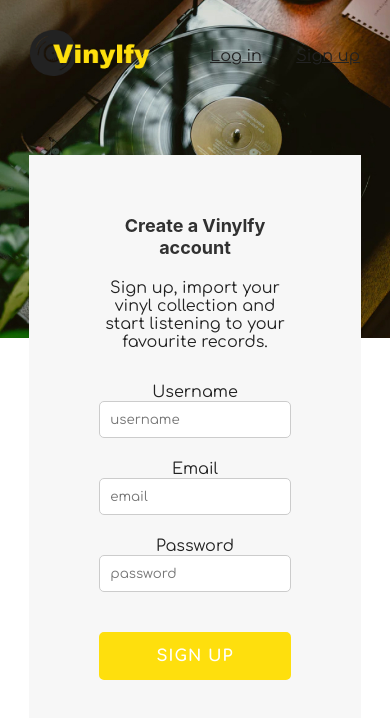
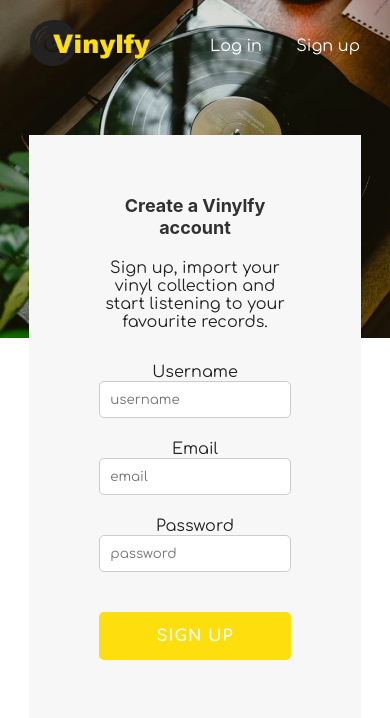
Before and after one commit to tpprotterdam/da_real_vinalyzer, a React (Create React App) app: page / in a window 390 px wide. Shown: the top 718 px of the page. Built offline with nearby package versions, Linux system fonts and the light colour scheme.

Commit message:
header spacing and header text-decoration

```diff
--- a/src/pages/Home.css
+++ b/src/pages/Home.css
@@ -77,7 +77,7 @@ p, a {
 nav {
   display: flex;
   width: 100%;
-  padding: 30px 30px;
+  padding: 20px 30px;
   justify-content: space-between;
 }
 
@@ -90,6 +90,14 @@ nav {
 
 li {
   list-style: none;
+}
+
+a {
+  text-decoration: none;
+}
+
+.selected {
+  color: red;
 }
 
 /* ============
@@ -189,7 +197,7 @@ input, button {
     top: 0;
   }
 
-  .nav-links li {
+  .nav-links li a {
     color: #fff;
   }
 }
```
